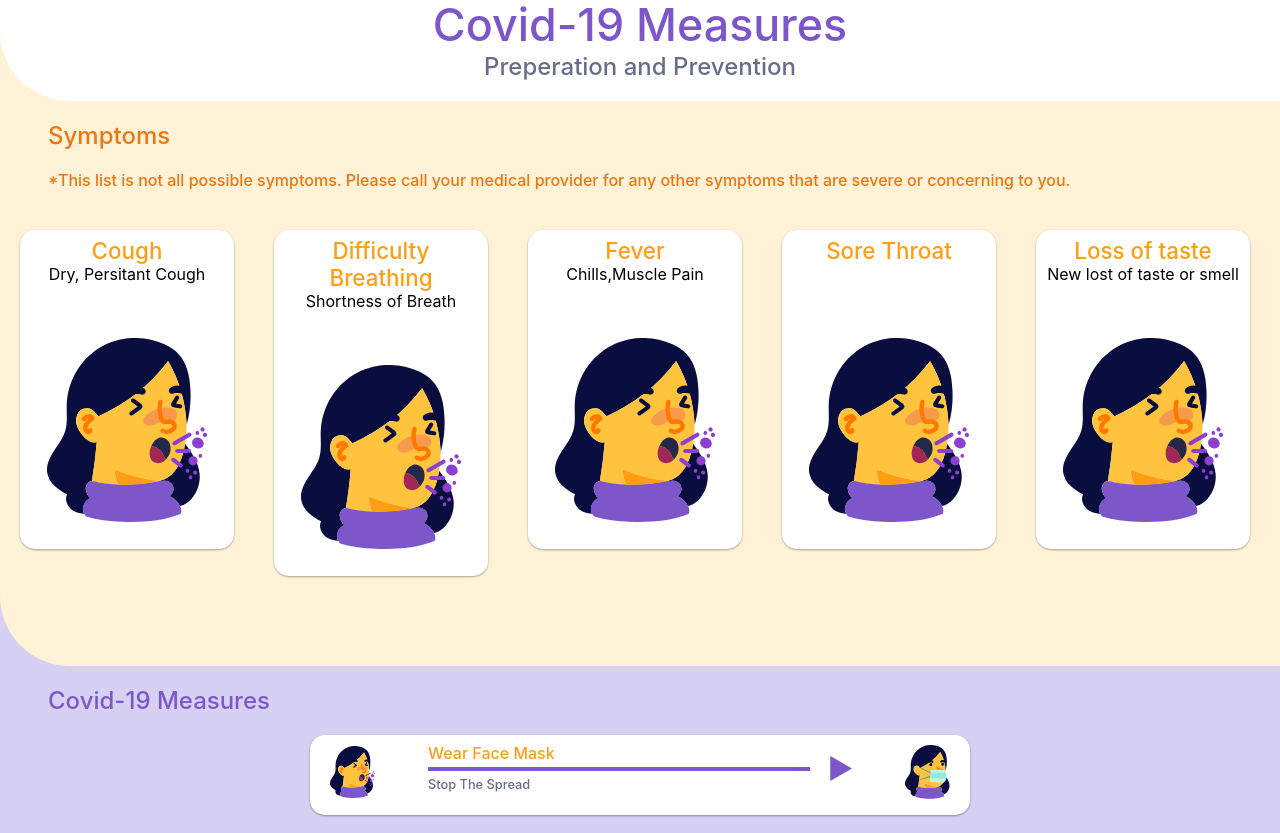
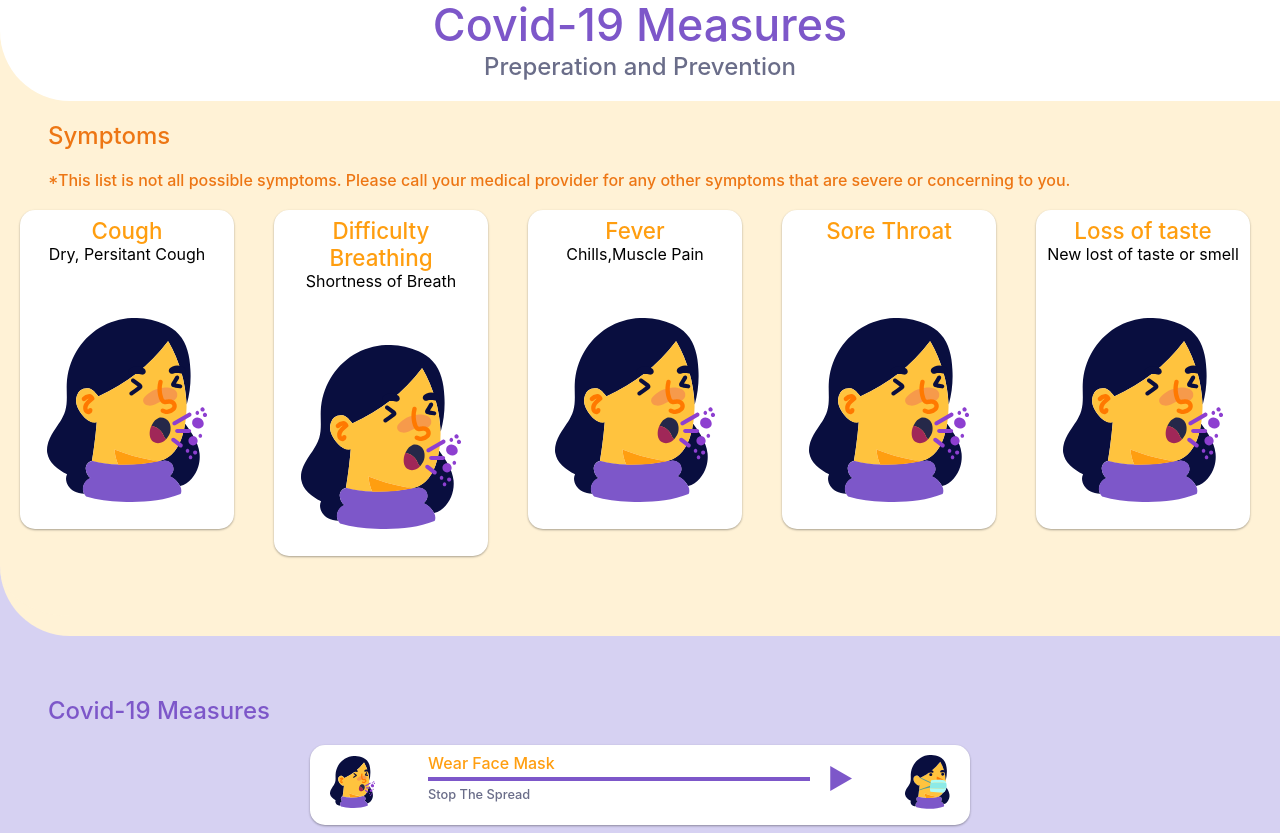
Before and after one commit to poozipotti/covid-19-info, a React (Create React App) app: page / in a window 1280 px wide. Shown: the part 1329-2162 px from the top of the page. Built offline with nearby package versions, Linux system fonts and the light colour scheme.

Commit message:
fixed styling issues

```diff
--- a/src/components/SymptomCard.tsx
+++ b/src/components/SymptomCard.tsx
@@ -57,7 +57,7 @@ export const SymptomCard: React.FC<SymptomCardProps> = props => {
   const {icon, title, subtitle, isEmegency} = props;
 
   return (
-    <div style={{paddingBottom: '50px', paddingTop: '20px'}}>
+    <div>
       <Card important={isEmegency}>
         <Title>{title}</Title>
         <Subtitle>{subtitle}</Subtitle>
--- a/src/components/Symptoms.tsx
+++ b/src/components/Symptoms.tsx
@@ -16,11 +16,15 @@ const Title = styled.h2`
 const Disclaimer = styled.h3`
   color: ${props => props.theme.primaryOne};
   padding-left: 3rem;
+  width:80%;
   font-size: 1rem;
   font-weight: 500;
   padding-top: 20px;
   margin: 0;
 `;
+const StyledSection = styled(Section)`
+  padding-bottom: 40px;
+`
 const SymptomsList: SymptomCardProps[] = [
   {
     icon: coughSmall,
@@ -81,9 +85,10 @@ const SymptomsList: SymptomCardProps[] = [
 export const Symptoms: React.FC = () => {
   const theme = useContext(ThemeContext);
   return (
-    <Section
+    <StyledSection
       mainColor={theme.primaryOneLight}
-      secondaryColor={theme.primaryTwoLight}>
+      secondaryColor={theme.primaryTwoLight}
+    >
       <Title>Symptoms</Title>
       <Disclaimer>
         *This list is not all possible symptoms. Please call your medical
@@ -100,6 +105,6 @@ export const Symptoms: React.FC = () => {
           <SymptomCard {...symptom} />
         ))}
       </div>
-    </Section>
+    </StyledSection>
   );
 };
```
